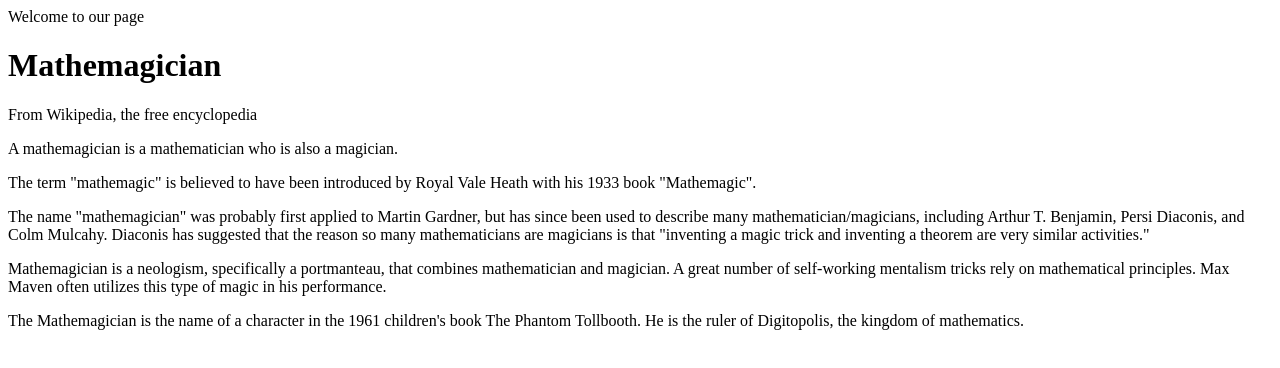
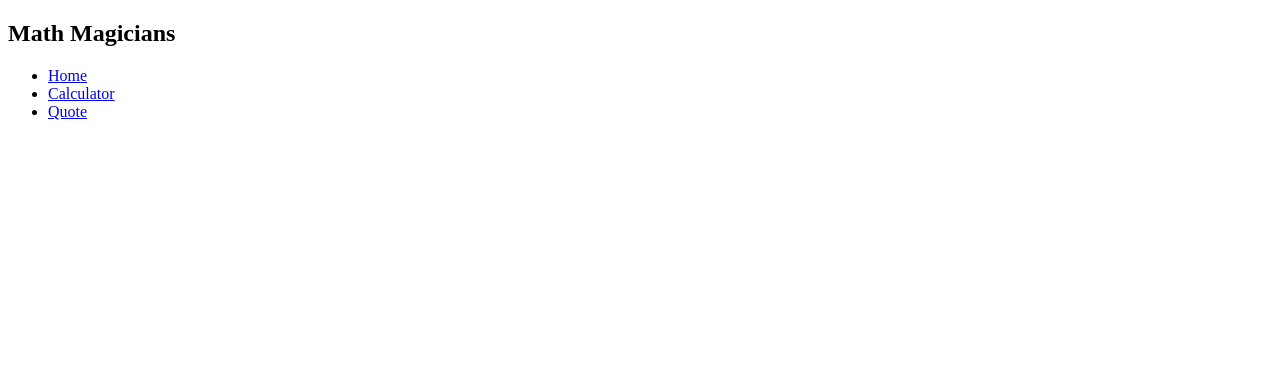
Before and after one commit to ElsonOtake/math-magicians, a React (Create React App) app: page / in a window 1280 px wide. Shown: the top 368 px of the page. Built offline with nearby package versions, Linux system fonts and the light colour scheme.

Commit message:
Update Layout Route

```diff
--- a/src/index.js
+++ b/src/index.js
@@ -1,6 +1,7 @@
 import React from 'react';
 import ReactDOM from 'react-dom/client';
 import { BrowserRouter as Router, Routes, Route } from 'react-router-dom';
+import Layout from './components/Layout';
 import App from './components/Calculator';
 import Home from './components/Home';
 import Quote from './components/Quote';
@@ -10,9 +11,11 @@ root.render(
   <React.StrictMode>
     <Router>
       <Routes>
-        <Route path="/" element={<Home />} />
-        <Route path="/quote" element={<Quote />} />
-        <Route path="/calc" element={<App />} />
+        <Route path="/" element={<Layout />}>
+          <Route path="/home" element={<Home />} />
+          <Route path="/quote" element={<Quote />} />
+          <Route path="/calculator" element={<App />} />
+        </Route>
       </Routes>
     </Router>
   </React.StrictMode>,
```
